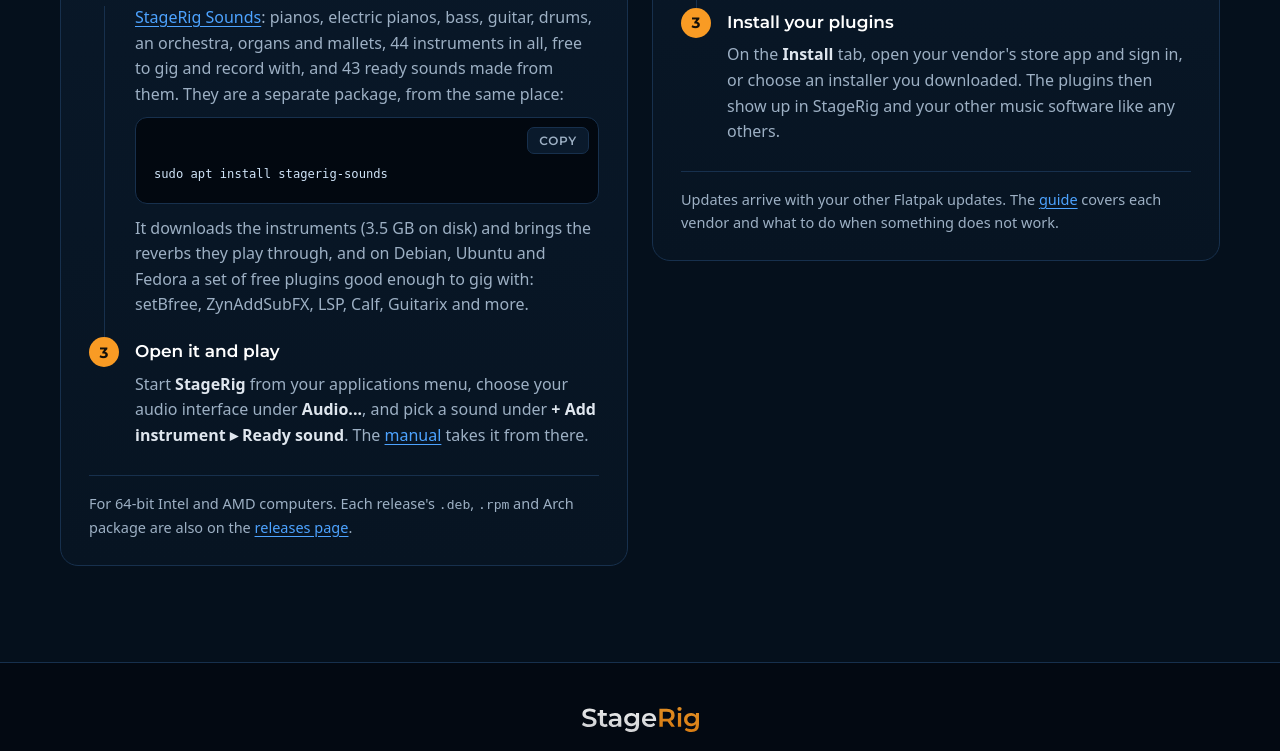
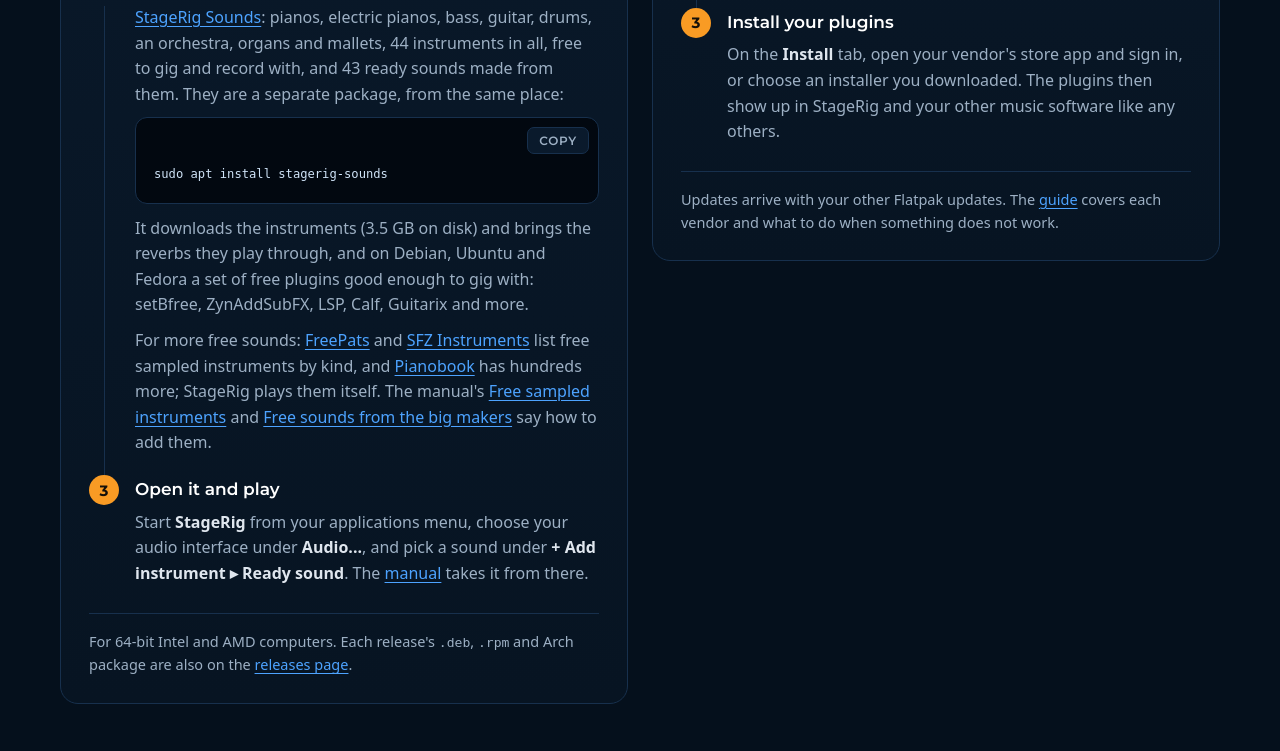
Before and after one commit to dguedry/stagerig.org, a plain HTML site: page index.html in a window 1280 px wide. Shown: the part 8433-9184 px from the top of the page. Drawn offline with Linux system fonts and the light colour scheme.

Commit message:
Where to find more free sounds, in the sounds step
Co-Authored-By: Claude Opus 5.5 <noreply@anthropic.com>

```diff
--- a/index.html
+++ b/index.html
@@ -474,6 +474,14 @@ sudo pacman -Syu stagerig pipewire-jack</code></pre>
             reverbs they play through, and on Debian, Ubuntu and Fedora a set of
             free plugins good enough to gig with: setBfree, ZynAddSubFX, LSP,
             Calf, Guitarix and more.</p>
+          <p>For more free sounds: <a href="https://freepats.zenvoid.org/">FreePats</a>
+            and <a href="https://sfzinstruments.github.io/">SFZ Instruments</a>
+            list free sampled instruments by kind, and
+            <a href="https://www.pianobook.co.uk/">Pianobook</a> has hundreds
+            more; StageRig plays them itself. The manual's
+            <a href="https://github.com/dguedry/stagerig/blob/main/docs/MANUAL.md#free-sampled-instruments">Free sampled instruments</a>
+            and <a href="https://github.com/dguedry/stagerig/blob/main/docs/MANUAL.md#free-sounds-from-the-big-makers">Free sounds from
+            the big makers</a> say how to add them.</p>
         </li>
         <li>
           <h4>Open it and play</h4>
```
